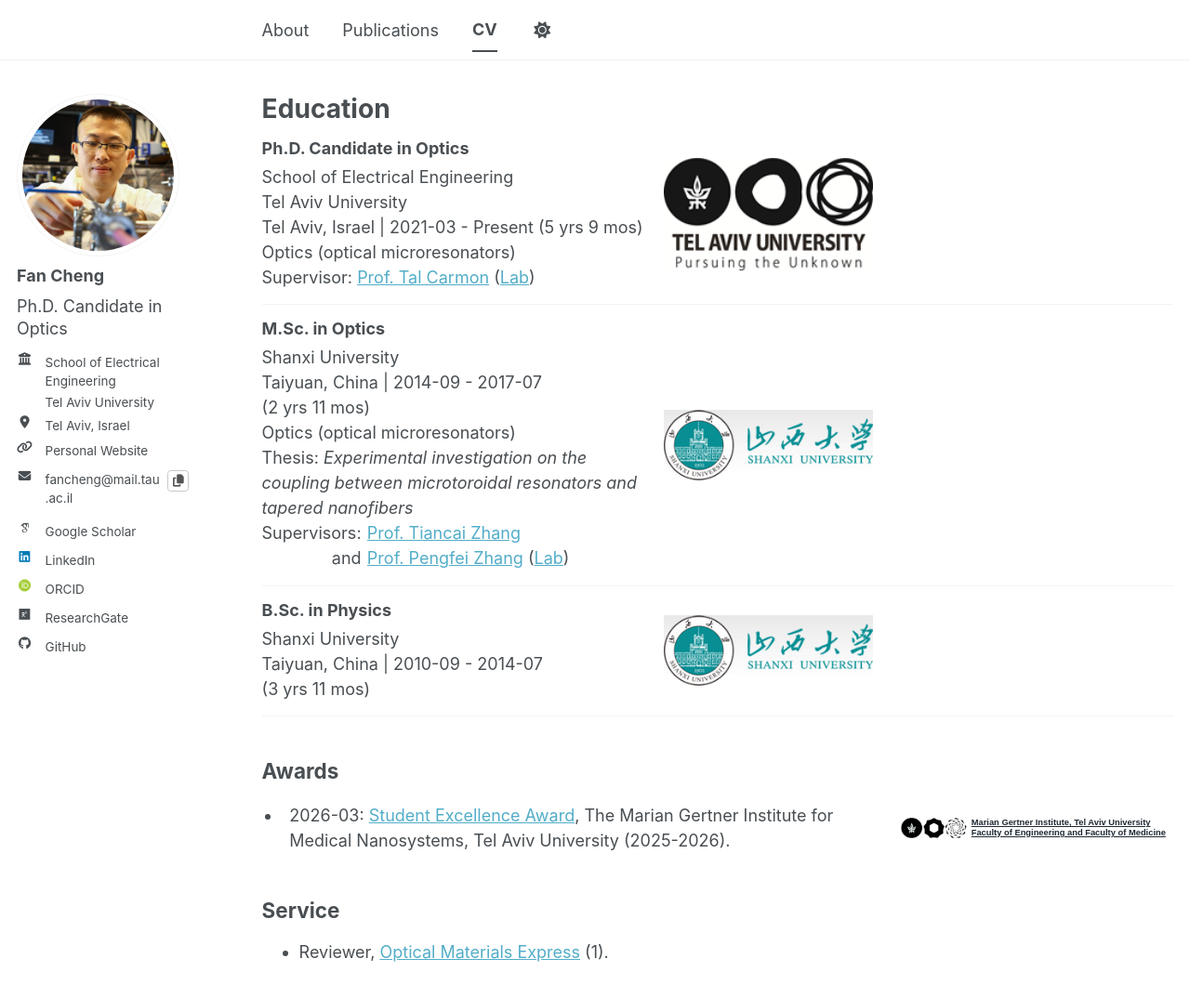
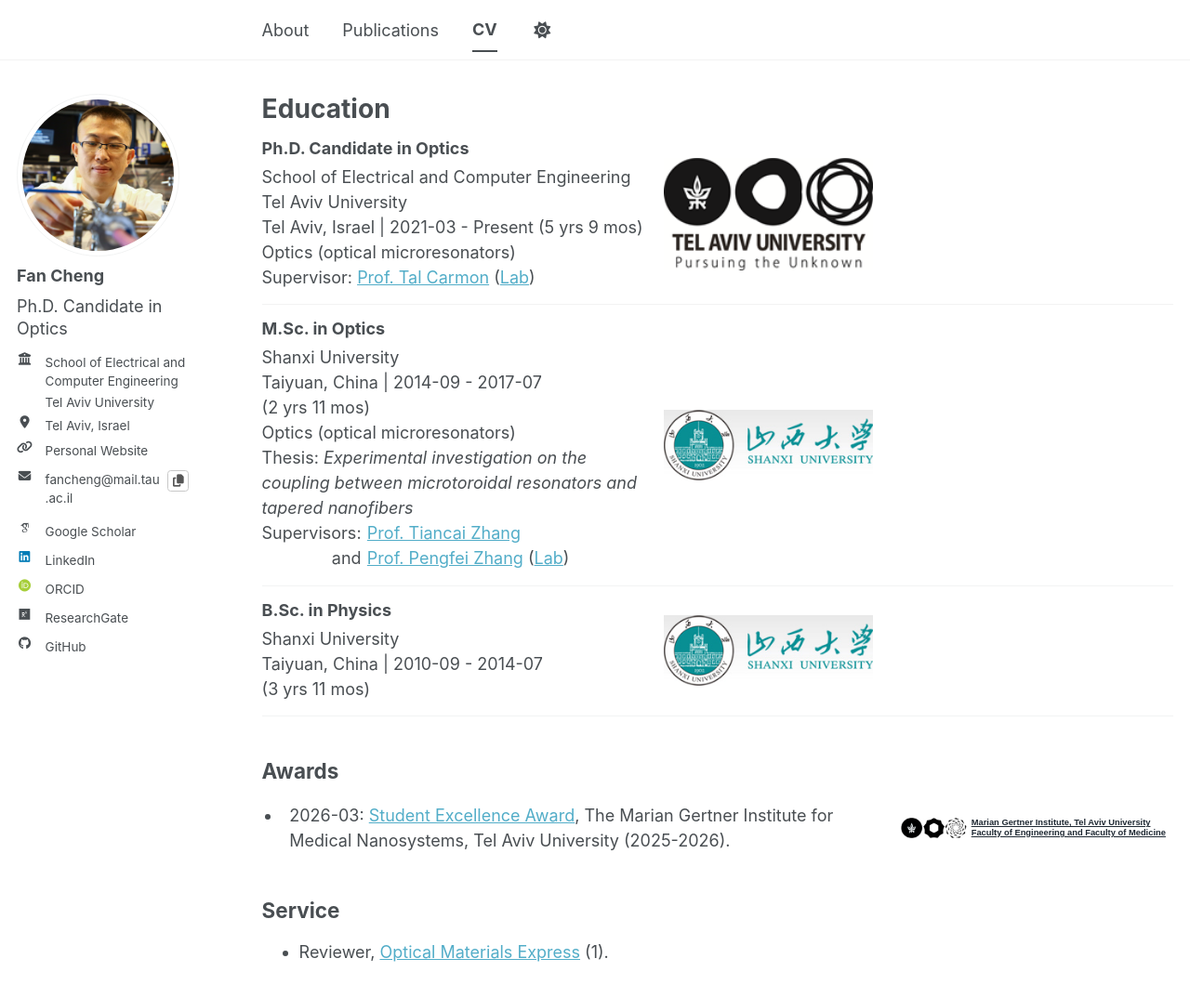
Before and after one commit to FanCheng5640/fancheng5640.github.io, a Jekyll site: the page built from _pages/cv.md, in a window 1280 px wide and 1092 px high. Shown: the top 1074 px of the window at 93% size. Built offline with Jekyll 4.4.1, drawn with Linux system fonts in a browser that asks for light colours; some web fonts are replaced; a script bundle is joined from its source files by our own code; library files that are not in the unit come from our copies.

Commit message:
更新实验室链接、暂时隐藏合作者并同步学院名称

```diff
--- a/_config.yml
+++ b/_config.yml
@@ -19,7 +19,7 @@ baseurl                  : "" # the subpath of your site, e.g. "/blog"
 repository               : "FanCheng5640/fancheng5640.github.io"
 # Update this date manually when the website content changes. Automated
 # Google Scholar syncs use _data/google_scholar.json and must not change it.
-website_last_updated     : "2026-07-18"
+website_last_updated     : "2026-11-23"
 
 # Site Author - The following control what appear as part of the author content on the side bar.
 #               If a field is blank the icon and link will not appear, otherwise it will be shown.
@@ -38,6 +38,7 @@ author:
       - "Optical microresonators"
       - "Whispering-gallery-modes (WGM)"
   collaborators:
+    enabled: false # Keep the section and data available for future use.
     title: "Collaborators"
     groups:
       # Add Tel Aviv University only when a future paper includes TAU collaborators
@@ -63,7 +64,7 @@ author:
             google_scholar: "https://scholar.google.com/citations?hl=en&user=d41x1W8AAAAJ"
   location         : "Tel Aviv, Israel"
   employer:
-    - "School of Electrical Engineering"
+    - "School of Electrical and Computer Engineering"
     - "Tel Aviv University"
   employer_links:
     "Tel Aviv University": "https://en.wikipedia.org/wiki/Tel_Aviv_University"
--- a/_pages/cv.md
+++ b/_pages/cv.md
@@ -17,11 +17,11 @@ Education
   <section class="cv-education__item">
     <div class="cv-education__body">
       <h3>Ph.D. Candidate in Optics</h3>
-      <p>School of Electrical Engineering<br>
+      <p>School of Electrical and Computer Engineering<br>
       Tel Aviv University<br>
       Tel Aviv, Israel | 2021-03 - Present{% include cv-duration.html start="2021-03" end="present" prefix=" (" suffix=")" %}<br>
       Optics (optical microresonators)<br>
-      Supervisor: <span class="cv-advisor"><a href="https://scholar.google.com/citations?user=tiFit0cAAAAJ&amp;hl=en&amp;inst=2457744612629960019" title="Google Scholar">Prof. Tal Carmon</a> (<a href="https://web2.eng.tau.ac.il/wtest/carmon1/index.php/publication/" title="Lab website">Lab</a>)</span></p>
+      Supervisor: <span class="cv-advisor"><a href="https://scholar.google.com/citations?user=tiFit0cAAAAJ&amp;hl=en&amp;inst=2457744612629960019" title="Google Scholar">Prof. Tal Carmon</a> (<a href="https://carmonresonators.github.io/index.php/publication/" title="Lab website">Lab</a>)</span></p>
     </div>
     <a class="cv-education__logo-link" href="http://en.wikipedia.org/wiki/Tel_Aviv_University" target="_blank" rel="noopener" title="Tel Aviv University">
       <img class="cv-education__logo" src="/images/logos/tel-aviv-university-logo-cv.png" alt="Tel Aviv University logo" width="190" height="102" loading="lazy" decoding="async">
```
Also changed, not shown: _pages/about.md (+2 -2 lines).
